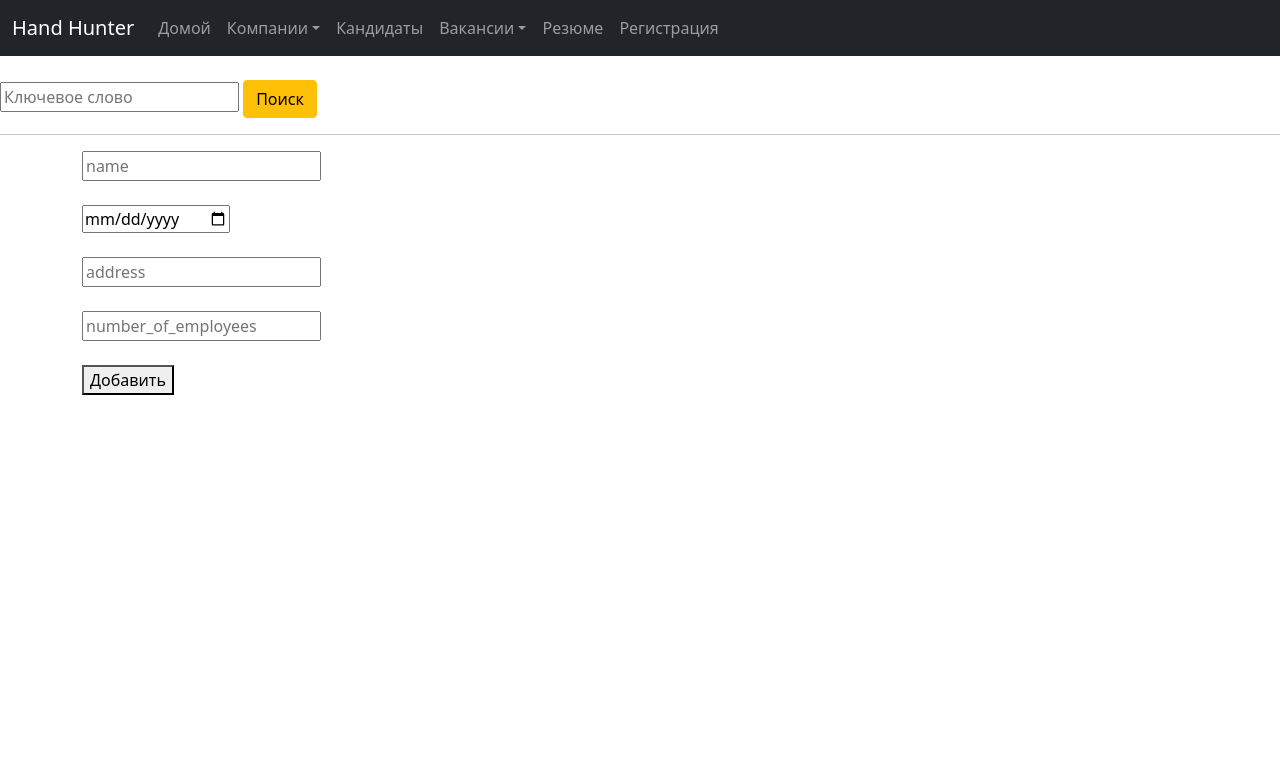
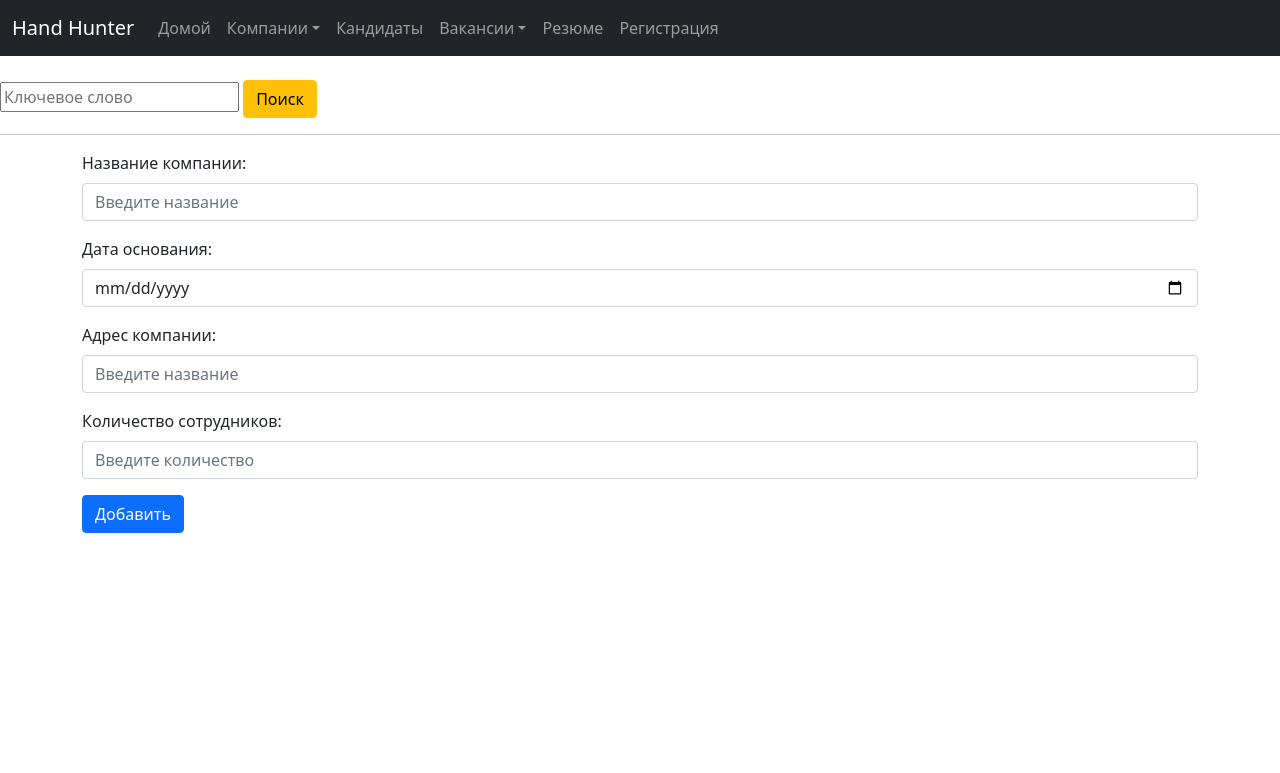
Before and after one commit to elverpython/py3-hh, a Django app: template core/templates/company/companys_form.html in a window 1280 px wide. Shown: the top 773 px of the page. Run offline with Django 3.2, Linux system fonts and the light colour scheme; the template is opened without the code that fills it, so the values that code supplies are empty.

```diff
--- a/core/templates/company/companys_form.html
+++ b/core/templates/company/companys_form.html
@@ -4,11 +4,34 @@
 
     <form method="POST">
         {% csrf_token %}
-        <input type="text" name="name" placeholder="name"required><br><br>
-        <input type="date" name="founding_date" placeholder="founding_date"><br><br>
-        <input type="text" name="address" placeholder="address"required><br><br>
-        <input type="number" name="number_of_employees" placeholder="number_of_employees"><br><br>
-        <button>Добавить</button>
+<!--        <input type="text" name="name" placeholder="name"required><br><br>-->
+<!--        <input type="date" name="founding_date" placeholder="founding_date"><br><br>-->
+<!--        <input type="text" name="address" placeholder="address"required><br><br>-->
+<!--        <input type="number" name="number_of_employees" placeholder="number_of_employees"><br><br>-->
+<!--        <button>Добавить</button>-->
+      <form method="POST">
+      {% csrf_token %}
+          <div class="mb-3 mt-3">
+            <label for="name" class="form-label">Название компании:</label>
+            <input type="text" name="name" class="form-control" id="name" placeholder="Введите название" required>
+        </div>
+
+        <div class="mb-3">
+            <label for="founding_date" class="form-label">Дата основания:</label>
+            <input type="date" id="founding_date" name="founding_date" class="form-control" placeholder="Введите дату">
+        </div>
+
+         <div class="mb-3 mt-3">
+            <label for="address" class="form-label">Адрес компании:</label>
+            <input type="text" name="address" class="form-control" id="address" placeholder="Введите название" required>
+         </div>
+
+         <div class="mb-3 mt-3">
+            <label for="number_of_employees" class="form-label">Количество сотрудников:</label>
+            <input type="number" name="number_of_employees" class="form-control" id="number_of_employees" placeholder="Введите количество">
+         </div>
+
+          <button type="submit" class="btn btn-primary">Добавить</button>
     </form>
 
 {% endblock %}
```
